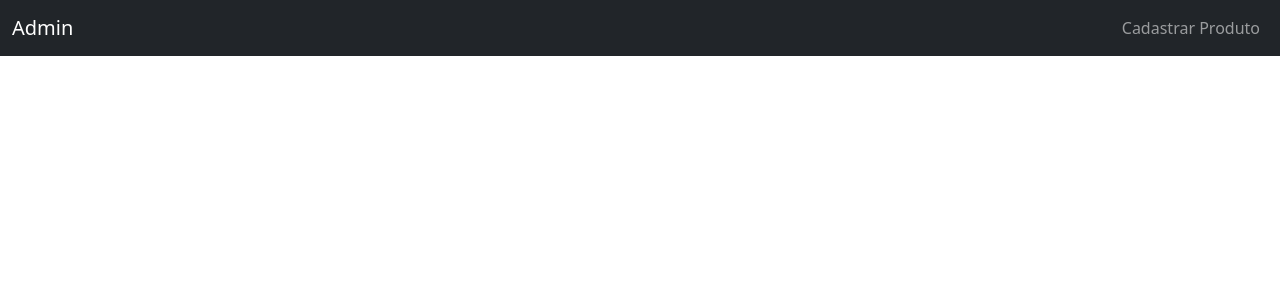
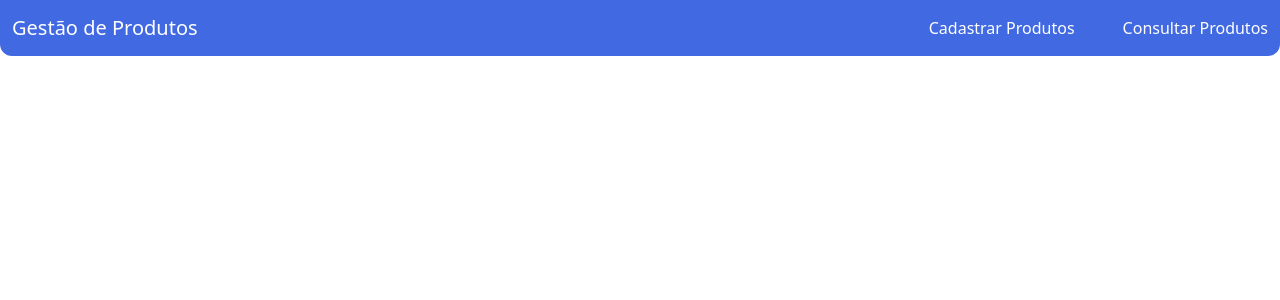
Before and after one commit to trabalho01-python/Projeto-Final, a Flask app: page /consultar_produto in a window 1280 px wide. Shown: the top 300 px of the page. Run offline with Flask 3, Linux system fonts and the light colour scheme; data that the repository does not hold is empty.

Commit message:
Atualização

```diff
--- a/app.py
+++ b/app.py
@@ -5,19 +5,22 @@ import bcrypt
 def conectar_banco():
     config = {
     'user': 'root',
-    'password': 'x7z1wp00',
+    'password': '1234',
     'host': 'localhost',
     'database': 'SuperSelect_sa',
     }
     conexao = my.connect(**config)
     return conexao
 
+
 app = Flask(__name__)
 app.secret_key = "1234"
+
 
 @app.route("/")
 def index():
     return render_template("index.html")
+
 
 @app.route('/login', methods=['GET', 'POST'])
 def login():
@@ -80,7 +83,6 @@ def cadastro():
         try:
             cursor.execute("""  INSERT INTO usuarios (nome, email, senha, tipo, cpf, endereco) VALUES (%s,%s,%s,%s,%s,%s) """, (nome, email, senha_hash, tipo, cpf, endereco))
             conexao.commit()
-            flash("Cadastro realizado com sucesso!", "success")
             return redirect('/login')
 
         except Exception as erro:
@@ -114,6 +116,7 @@ def cliente():
 
     return render_template('cliente.html', email=usuario_email, produtos=produtos)
 
+
 @app.route('/administrador')
 def administrador():
     usuario_id = session.get('usuario_id')
@@ -124,6 +127,7 @@ def administrador():
         return redirect('/login')
 
     return render_template('administrador.html', email=usuario_email)
+
 
 @app.route('/cadastrar_produto', methods=['GET', 'POST'])
 def cadastrar_produto():
@@ -177,7 +181,6 @@ def excluir_produto(id):
     conexao.commit()
     cursor.close()
     conexao.close()
-    flash("Produto excluído com sucesso!", "success")
     return redirect('/consultar_produto')
 
 
@@ -205,7 +208,6 @@ def editar_produto(id):
             valores = (nome, descricao, categoria, preco, data_validade, estoque, sem_validade, imagem, id)
             cursor.execute(sql, valores)
             conexao.commit()
-            flash('Produto atualizado com sucesso!', 'success')
 
             # <-- Aqui vem o redirecionamento
             return redirect('/consultar_produto')
--- a/static/style.css
+++ b/static/style.css
@@ -114,40 +114,6 @@
     font-weight: bold !important;
 }
 
-/* .form-produto {
-    width: 90%;
-    max-width: 900px;
-    margin: 30px auto;
-    display: flex;
-    flex-direction: column;
-    gap: 25px;
-} */
-
-/* .linha {
-    display: flex;
-    flex-direction: column;
-    gap: 25px;
-} */
-
-
-/* .campo{
-    flex: 1;
-    display: flex;
-    flex-direction: column;
-}
-
-.campo label{
-    margin-bottom: 5px;
-    font-weight: 600;
-} */
-
-/* .checkbox {
-    margin-top: 8px;
-    display: flex;
-    align-items: center;
-    gap: 6px;
-} */
-
 .text-4 {
     color: mediumseagreen;
     text-align: center;
@@ -175,3 +141,9 @@
     font-weight: bold;
     color: black;
 }
+
+.button-3 {
+    justify-content: center !important;
+    margin-top: 20px !important;
+    gap: 10px !important;
+}
--- a/templates/consultar_produto.html
+++ b/templates/consultar_produto.html
@@ -3,7 +3,7 @@
 {% block conteudo %}
 
 <!-- Navbar -->
-<nav class="navbar navbar-expand-lg navbar-dark bg-dark mb-4">
+<!-- <nav class="navbar navbar-expand-lg navbar-dark bg-dark mb-4">
     <div class="container-fluid">
         <a class="navbar-brand" href="#">Admin</a>
         <button class="navbar-toggler" type="button" data-bs-toggle="collapse" data-bs-target="#navbarNav">
@@ -15,6 +15,20 @@
                     <a class="nav-link" href="{{ url_for('cadastrar_produto') }}">Cadastrar Produto</a>
                 </li>
             </ul>
+        </div>
+    </div>
+</nav> -->
+
+
+<nav class="navbar navbar-expand-lg navbar-dark py-2 navbar-2">
+    <div class="container-fluid d-flex justify-content-between align-items-center">
+        <!-- Logo ou título -->
+        <a class="navbar-brand" href="#">Gestão de Produtos</a>
+
+        <!-- Links à direita -->
+        <div class="d-flex align-items-center">
+            <a class="nav-link text-white me-5" href="{{ url_for('cadastrar_produto') }}">Cadastrar Produtos</a>
+            <a class="nav-link text-white" href="{{ url_for('consultar_produto') }}">Consultar Produtos</a>
         </div>
     </div>
 </nav>
@@ -46,16 +60,12 @@
                 </div>
                 <div class="card-footer d-flex justify-content-between">
                     <a href="{{ url_for('editar_produto', id=produto.id) }}" class="btn btn-primary btn-sm">Editar</a>
-                    <!-- <form action="{{ url_for('excluir_produto', id=produto.id) }}" method="post" style="display:inline;">
-                            <button type="submit" class="btn btn-danger btn-sm">Excluir</button>
-                        </form> -->
 
                     <button type="button" class="btn btn-danger btn-sm" data-bs-toggle="modal"
                         data-bs-target="#confirmDeleteModal" data-id="{{ produto.id }}" data-nome="{{ produto.nome }}"
                         onclick="event.stopPropagation();"> <!-- impede clicar no card -->
                         Excluir
                     </button>
-
                 </div>
             </div>
         </div>
--- a/templates/editar_produto.html
+++ b/templates/editar_produto.html
@@ -77,7 +77,7 @@
                     <p><strong>Estoque:</strong> <span id="revEstoque"></span></p>
                     <p><strong>Imagem:</strong> <span id="revFotoProduto"></span></p>
                 </div>
-                <div class="modal-footer">
+                <div class="modal-footer button-3">
                     <!-- Cancelar apenas fecha a modal -->
                     <button type="button" class="btn btn-secondary" data-bs-dismiss="modal">Cancelar</button>
                     <!-- Confirmar envia o formulário -->
```
